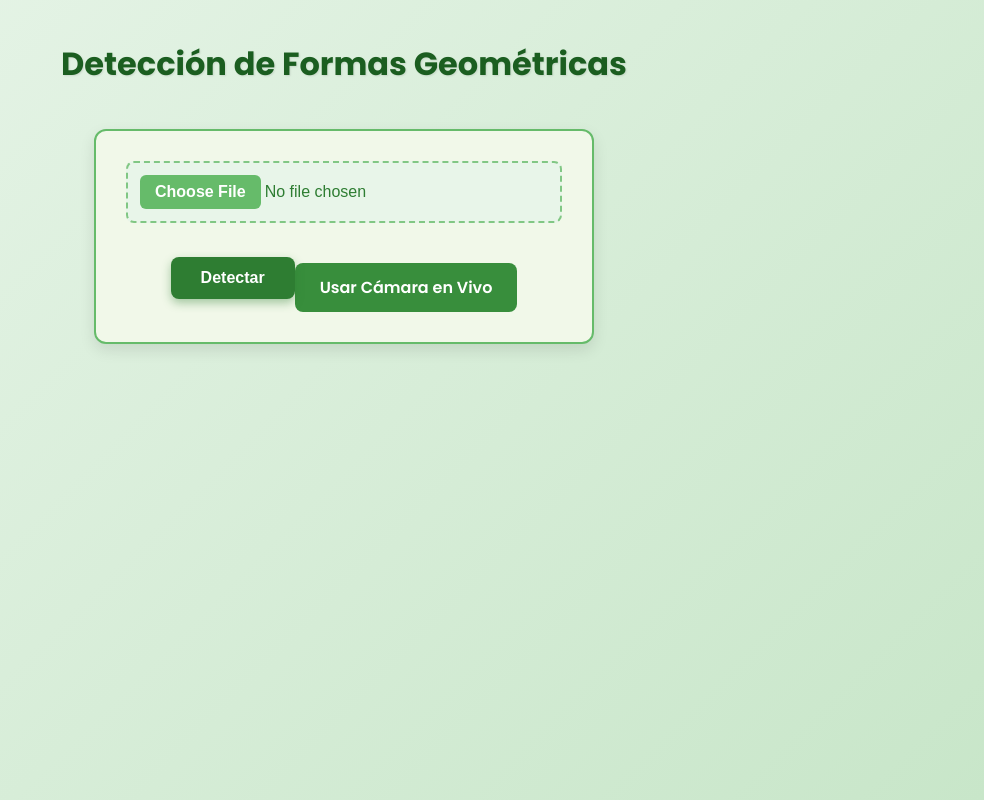
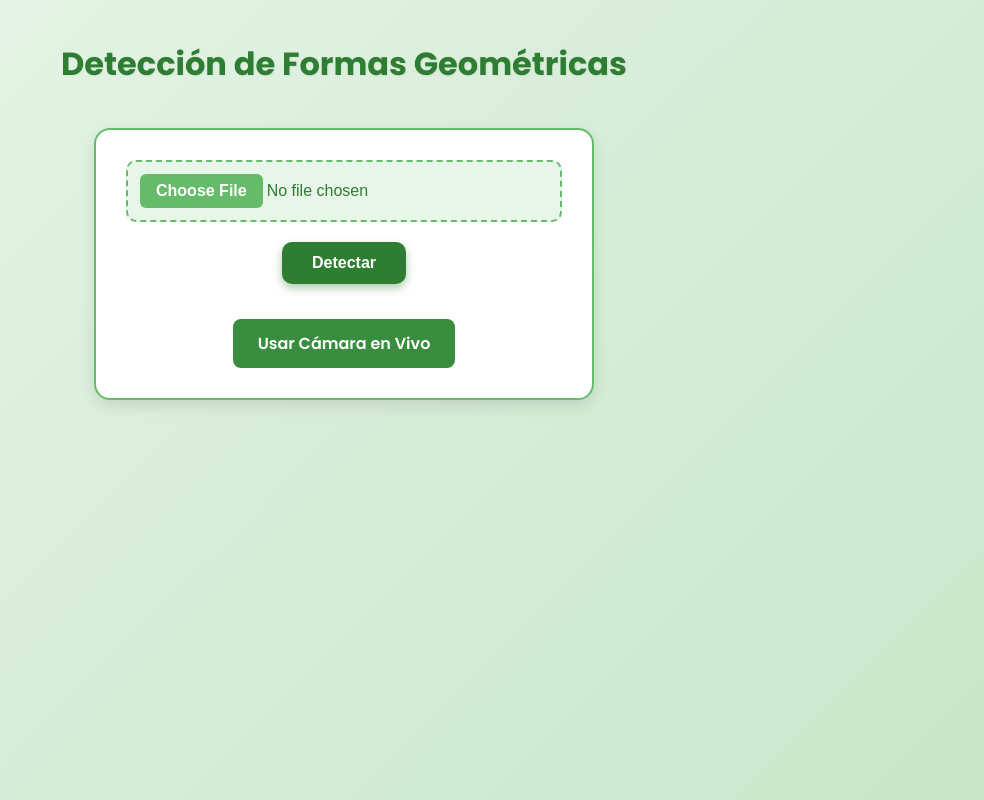
Before and after one commit to yojhan-huaman/opencv, a Flask app: page / in a window 1280 px wide. Shown: the whole page, without its empty margins (296-1280 px from the left). Run offline with Flask 3, Linux system fonts and the light colour scheme.

Commit message:
Update index.html

```diff
--- a/templates/index.html
+++ b/templates/index.html
@@ -6,41 +6,51 @@
   <title>Detección de Formas Geométricas</title>
   <link href="https://fonts.googleapis.com/css2?family=Poppins:wght@400;600;700&display=swap" rel="stylesheet" />
 <style>
+  :root {
+    --color-primario: #2e7d32;
+    --color-secundario: #66bb6a;
+    --color-fondo: #e8f5e9;
+    --color-hover: #1b5e20;
+    --color-texto: #2e7d32;
+    --color-claro: #c8e6c9;
+    --sombra: 0 6px 15px rgba(0, 0, 0, 0.1);
+  }
+
   * {
     box-sizing: border-box;
   }
 
   body {
     font-family: 'Poppins', sans-serif;
-      background: linear-gradient(135deg, #e8f5e9, #c8e6c9);
+    background: linear-gradient(135deg, var(--color-fondo), var(--color-claro));
     margin: 0;
     padding: 0;
+    min-height: 100vh;
     display: flex;
     flex-direction: column;
     align-items: center;
-      min-height: 100vh;
     text-align: center;
   }
 
   h1, h2 {
-      color: #1b5e20;
-      margin-top: 40px;
-      text-shadow: 1px 1px 2px rgba(0, 0, 0, 0.1);
+    color: var(--color-primario);
+    margin: 40px 20px 20px;
+    text-shadow: 1px 1px 2px rgba(0, 0, 0, 0.05);
     animation: fadeSlideDown 0.8s ease forwards;
     opacity: 0;
   }
 
   form {
-      background: #f1f8e9;
+    background: #ffffff;
     padding: 30px;
-      border-radius: 12px;
-      box-shadow: 0 6px 15px rgba(0, 0, 0, 0.1);
+    border-radius: 16px;
+    box-shadow: var(--sombra);
     margin-top: 20px;
     display: flex;
     flex-direction: column;
     gap: 20px;
     align-items: center;
-      border: 2px solid #66bb6a;
+    border: 2px solid var(--color-secundario);
     max-width: 90%;
     width: 500px;
     animation: fadeSlideUp 1s ease forwards;
@@ -49,77 +59,91 @@
 
   input[type="file"] {
     padding: 12px;
-      border: 2px dashed #81c784;
-      border-radius: 8px;
-      background-color: #e8f5e9;
+    border: 2px dashed var(--color-secundario);
+    border-radius: 10px;
+    background-color: var(--color-fondo);
     font-size: 16px;
-      color: #2e7d32;
+    color: var(--color-texto);
     cursor: pointer;
     width: 100%;
     transition: border-color 0.3s ease;
   }
 
   input[type="file"]:hover {
-      border-color: #43a047;
+    border-color: var(--color-hover);
   }
 
   input[type="file"]::file-selector-button {
-      background-color: #66bb6a;
+    background-color: var(--color-secundario);
     border: none;
     color: white;
-      padding: 8px 15px;
+    padding: 8px 16px;
     border-radius: 6px;
     font-weight: 600;
     cursor: pointer;
-      transition: background-color 0.3s;
+    transition: background-color 0.3s ease;
   }
 
   input[type="file"]::file-selector-button:hover {
-      background-color: #43a047;
+    background-color: var(--color-hover);
+  }
+
+  .form-submit-wrapper {
+    display: flex;
+    flex-direction: column;
+    gap: 15px;
+    align-items: center;
+    justify-content: center;
   }
 
   button {
-      background-color: #2e7d32;
+    background-color: var(--color-primario);
     color: white;
     border: none;
     padding: 12px 30px;
-      border-radius: 8px;
+    border-radius: 10px;
     font-size: 16px;
     font-weight: 600;
     cursor: pointer;
     transition: all 0.3s ease;
     box-shadow: 0 4px 10px rgba(46, 125, 50, 0.4);
-      position: relative;
   }
 
   button:hover {
-      background-color: #1b5e20;
+    background-color: var(--color-hover);
     transform: scale(1.05);
+  }
+
+  a {
+    background: #388e3c;
+    color: white;
+    padding: 12px 25px;
+    border-radius: 10px;
+    text-decoration: none;
+    font-weight: 600;
+    transition: background 0.3s ease;
+  }
+
+  a:hover {
+    background: #2e7d32;
   }
 
   #spinner {
     display: none;
-      border: 4px solid #c8e6c9;
-      border-top: 4px solid #2e7d32;
+    border: 4px solid var(--color-claro);
+    border-top: 4px solid var(--color-primario);
     border-radius: 50%;
     width: 24px;
     height: 24px;
     animation: spin 1s linear infinite;
-      margin-left: 10px;
-    }
-
-    .form-submit-wrapper {
-      display: flex;
-      align-items: center;
-      justify-content: center;
   }
 
   img {
     margin-top: 30px;
     max-width: 90%;
-      border-radius: 10px;
-      border: 4px solid #66bb6a;
-      box-shadow: 0 4px 15px rgba(0, 0, 0, 0.15);
+    border-radius: 12px;
+    border: 4px solid var(--color-secundario);
+    box-shadow: var(--sombra);
     animation: fadeIn 1s ease forwards;
   }
 
@@ -133,13 +157,13 @@
   }
 
   li {
-      background: #e8f5e9;
-      border-left: 5px solid #66bb6a;
+    background: var(--color-fondo);
+    border-left: 5px solid var(--color-secundario);
     padding: 12px 20px;
     margin-bottom: 10px;
-      border-radius: 6px;
+    border-radius: 8px;
     font-size: 16px;
-      color: #2e7d32;
+    color: var(--color-texto);
     font-weight: 500;
     transition: background 0.3s ease, transform 0.3s ease;
   }
@@ -155,34 +179,18 @@
 
   /* Animaciones */
   @keyframes fadeSlideUp {
-      from {
-        opacity: 0;
-        transform: translateY(40px);
-      }
-      to {
-        opacity: 1;
-        transform: translateY(0);
-      }
+    from { opacity: 0; transform: translateY(40px); }
+    to { opacity: 1; transform: translateY(0); }
   }
 
   @keyframes fadeSlideDown {
-      from {
-        opacity: 0;
-        transform: translateY(-40px);
-      }
-      to {
-        opacity: 1;
-        transform: translateY(0);
-      }
+    from { opacity: 0; transform: translateY(-40px); }
+    to { opacity: 1; transform: translateY(0); }
   }
 
   @keyframes fadeIn {
-      from {
-        opacity: 0;
-      }
-      to {
-        opacity: 1;
-      }
+    from { opacity: 0; }
+    to { opacity: 1; }
   }
 
   @keyframes spin {
@@ -190,27 +198,23 @@
     100% { transform: rotate(360deg); }
   }
 
-    /* RESPONSIVE */
+  /* Responsive */
   @media (max-width: 600px) {
     form {
       padding: 20px;
-        width: 90%;
+      width: 95%;
     }
 
-      button {
+    button, a {
       width: 100%;
-      }
-
-      input[type="file"] {
-        font-size: 14px;
-      }
-
-      li {
-        font-size: 14px;
     }
 
     h1, h2 {
       font-size: 22px;
+    }
+
+    li, input[type="file"] {
+      font-size: 14px;
     }
   }
 </style>
```
Lines whose indentation alone changed are shown as unchanged.
